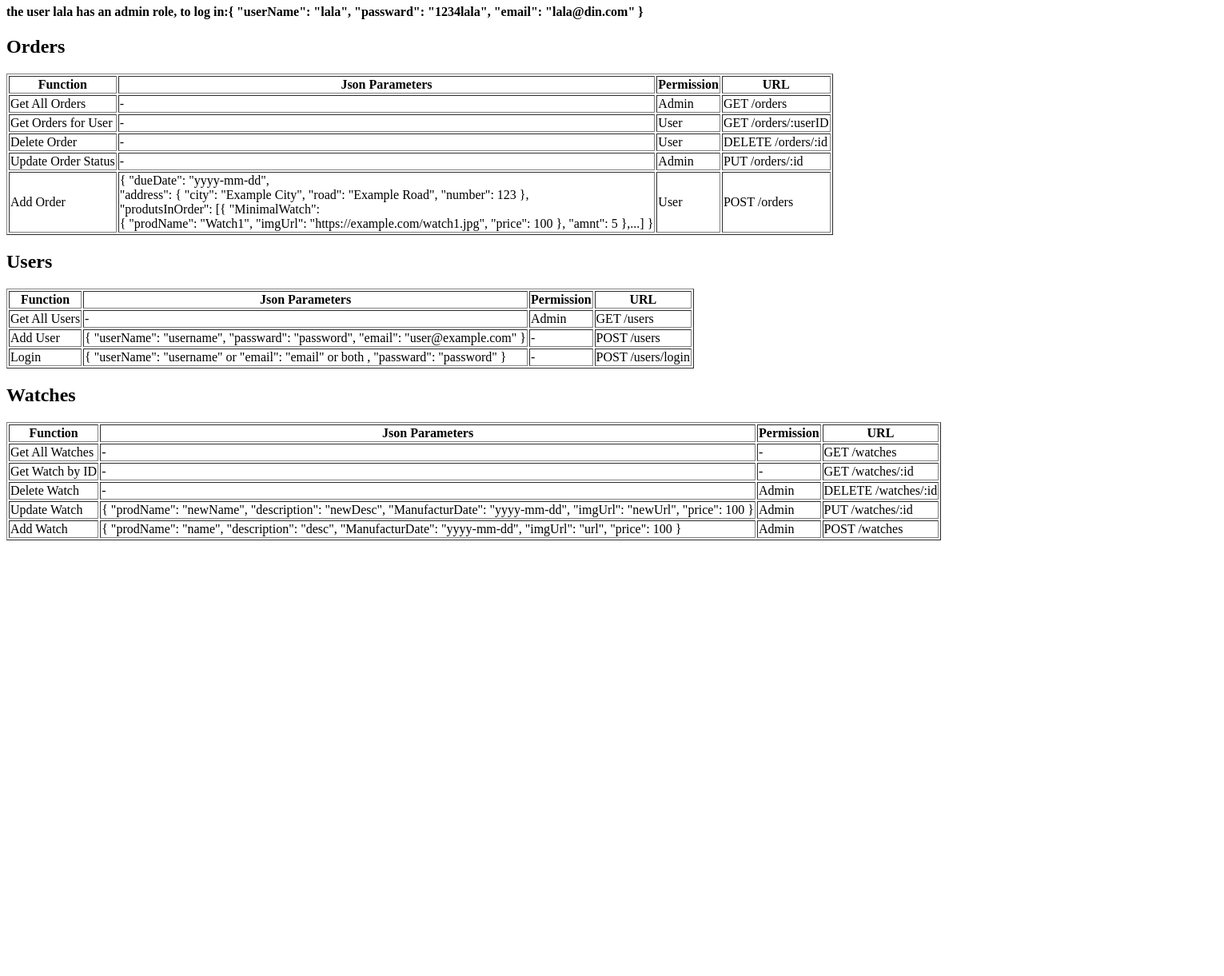
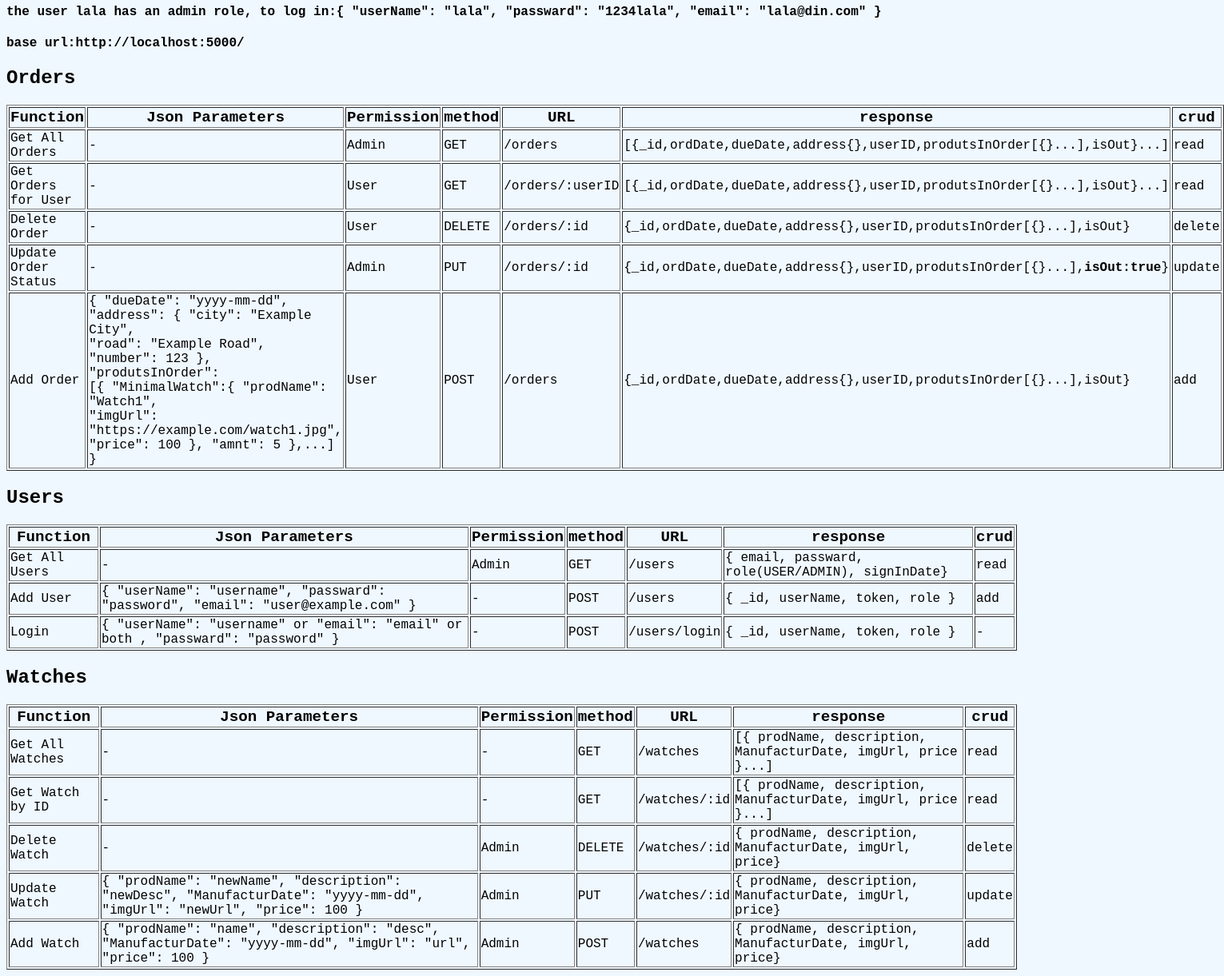
Before and after one commit to dinndei/watchServer, a website: page restApi.html in a window 1280 px wide. Shown: the part 74-1295 px from the top of the page at 80% size, 1531 px wide, since content can reach past the window. Before the commit the page ends 800 px from the top, so only its background shows below. Drawn offline with Linux system fonts and the light colour scheme.

Commit message:
last commit

```diff
--- a/controllers/order.js
+++ b/controllers/order.js
@@ -21,7 +21,7 @@ export const addOrder = async (req, res) => {
 
         let newOrder = new Order({ userID, dueDate, address, produtsInOrder, ordDate})
         await newOrder.save()
-        res.send("order added successfully")
+        res.json(newOrder)
     }
     catch(error) {
         console.error(error)
@@ -45,7 +45,7 @@ export const deleteOrder = async (req, res) => {
             return res.status(400).send("order sent allready");
             await Order.findByIdAndDelete(id);
 
-        res.json(orderWithID._id)
+        res.json(orderWithID)
 
     }
     catch (error){
--- a/controllers/user.js
+++ b/controllers/user.js
@@ -25,8 +25,8 @@ export const addUser = async (req, res) => {
         let newUser = new User({ userName, email, passward: hashedpassward })
         await newUser.save();
         let { _id, userName } = newUser;
-        let token = generateToken({ _id, userName });
-        res.json({ _id, userName, token })
+        let token = generateToken({ _id, userName,role });
+        res.json({ _id, userName, token, role })
     }
     catch (error) {
         console.error(error);
--- a/controllers/watch.js
+++ b/controllers/watch.js
@@ -7,9 +7,9 @@ export const getAllWatches = async (req, res) => {
         if (price)
             searchObject.price = price
         if (searchProdName)
-            searchObject.searchProdName = new RegExp(searchProdName, "i")
+            searchObject.prodName = new RegExp(searchProdName, "i")
         if (searchProdDesc)
-            searchObject.searchProdDesc = new RegExp(searchProdDesc, "i")
+            searchObject.description = new RegExp(searchProdDesc, "i")
         let allWatch = await Watch.find(searchObject)
             .sort({ price: 1 })
             .skip((page - 1) * perPage)
--- a/restApi.html
+++ b/restApi.html
@@ -4,19 +4,33 @@
     <meta charset="UTF-8">
     <meta name="viewport" content="width=device-width, initial-scale=1.0">
     <title>REST API Documentation</title>
+    <style>
+        body{
+            background-color: aliceblue;
+            font-family: monospace,'Courier New', Courier;
+
+        }
+        thead{
+            font-size: larger;
+        }
+    </style>
 </head>
 <body>
     <h1>REST API Documentation</h1>
 <h4>the user lala has an admin role, to log in:{ "userName": "lala", "passward": "1234lala", "email": "lala@din.com" }</h4>
-    <!-- Orders Functions -->
+<h4>base url:http://localhost:5000/</h4>
+<!-- Orders Functions -->
     <h2>Orders</h2>
     <table border="1">
         <thead>
             <tr>
-                <th>Function</th>
-                <th>Json Parameters</th>
-                <th>Permission</th>
-                <th>URL</th>
+                <th> Function </th>
+                <th> Json Parameters </th>
+                <th> Permission </th>
+                <th> method </th>
+                <th> URL </th>
+                <th> response </th>
+                <th> crud </th>
             </tr>
         </thead>
         <tbody>
@@ -24,42 +38,60 @@
                 <td>Get All Orders</td>
                 <td>-</td>
                 <td>Admin</td>
-                <td>GET /orders</td>
+                <td>GET</td>
+                <td> /orders</td>
+                <td>[{_id,ordDate,dueDate,address{},userID,produtsInOrder[{}...],isOut}...]</td>
+                <td>read</td>
             </tr>
             <tr>
                 <td>Get Orders for User</td>
                 <td>-</td>
                 <td>User</td>
-                <td>GET /orders/:userID</td>
+                <td>GET</td>
+                <td> /orders/:userID</td>
+                <td>[{_id,ordDate,dueDate,address{},userID,produtsInOrder[{}...],isOut}...]</td>
+                <td>read</td>
+
             </tr>
             <tr>
                 <td>Delete Order</td>
                 <td>-</td>
                 <td>User</td>
-                <td>DELETE /orders/:id</td>
+                <td>DELETE</td>
+                <td> /orders/:id</td>
+                <td>{_id,ordDate,dueDate,address{},userID,produtsInOrder[{}...],isOut}</td>
+                <td>delete</td>
             </tr>
             <tr>
                 <td>Update Order Status</td>
                 <td>-</td>
                 <td>Admin</td>
-                <td>PUT /orders/:id</td>
+                <td>PUT</td>
+                <td> /orders/:id</td>
+                <td>{_id,ordDate,dueDate,address{},userID,produtsInOrder[{}...],<strong>isOut:true</strong>}</td>
+                <td>update</td>
             </tr>
             <tr>
                 <td>Add Order</td>
                 <td>{ "dueDate": "yyyy-mm-dd",<br> "address":  {
-                    "city": "Example City",
-                    "road": "Example Road",
+                    "city": "Example City",<br>
+                    "road": "Example Road",<br>
                     "number": 123
-                  },<br> "produtsInOrder": [{
-                    "MinimalWatch": <br>{
-                      "prodName": "Watch1",
+                  },<br> "produtsInOrder": <br>[{
+                    "MinimalWatch":{
+                      "prodName": "Watch1", <br>
                       "imgUrl": "https://example.com/watch1.jpg",
                       "price": 100
                     },
                     "amnt": 5
                   },...] }</td>
                 <td>User</td>
-                <td>POST /orders</td>
+                <td>POST</td>
+                <td> /orders</td>
+                <td>{_id,ordDate,dueDate,address{},userID,produtsInOrder[{}...],isOut}</td>
+
+                <td>add</td>
+
             </tr>
         </tbody>
     </table>
@@ -69,10 +101,14 @@
     <table border="1">
         <thead>
             <tr>
-                <th>Function</th>
-                <th>Json Parameters</th>
-                <th>Permission</th>
-                <th>URL</th>
+                <th> Function </th>
+                <th> Json Parameters </th>
+                <th> Permission </th>
+                <th> method </th>
+                <th> URL </th>
+                <th> response </th>
+                <th> crud </th>
+
             </tr>
         </thead>
         <tbody>
@@ -80,19 +116,33 @@
                 <td>Get All Users</td>
                 <td>-</td>
                 <td>Admin</td>
-                <td>GET /users</td>
+                <td>GET</td>
+                <td> /users</td>
+                <td>{
+                    email,
+                    passward,
+                    role(USER/ADMIN),
+                    signInDate}</td>
+                <td>read</td>
             </tr>
             <tr>
                 <td>Add User</td>
                 <td>{ "userName": "username", "passward": "password", "email": "user@example.com" }</td>
                 <td>-</td>
-                <td>POST /users</td>
+                <td>POST</td>
+                <td> /users</td>
+                <td>{ _id, userName, token, role }</td>
+                <td>add</td>
+
             </tr>
             <tr>
                 <td>Login</td>
                 <td>{ "userName": "username" or "email": "email" or both , "passward": "password" }  </td>
                 <td>-</td>
-                <td>POST /users/login</td>
+                <td>POST</td>
+                <td> /users/login</td>
+                <td>{ _id, userName, token, role }</td>
+                <td>-</td>
             </tr>
         </tbody>
     </table>
@@ -102,10 +152,13 @@
     <table border="1">
         <thead>
             <tr>
-                <th>Function</th>
-                <th>Json Parameters</th>
-                <th>Permission</th>
-                <th>URL</th>
+                <th> Function </th>
+                <th> Json Parameters </th>
+                <th> Permission </th>
+                <th> method </th>
+                <th> URL </th>
+                <th> response </th>
+                <th> crud </th>
             </tr>
         </thead>
         <tbody>
@@ -113,31 +166,75 @@
                 <td>Get All Watches</td>
                 <td>-</td>
                 <td>-</td>
-                <td>GET /watches</td>
+                <td>GET</td>
+                <td> /watches</td>
+                <td>[{
+                    prodName,
+                    description,
+                    ManufacturDate,
+                    imgUrl,
+                    price
+                 }...]</td>
+                <td>read</td>
             </tr>
             <tr>
                 <td>Get Watch by ID</td>
                 <td>-</td>
                 <td>-</td>
-                <td>GET /watches/:id</td>
+                <td>GET</td>
+                <td> /watches/:id</td>
+                <td>[{
+                    prodName,
+                    description,
+                    ManufacturDate,
+                    imgUrl,
+                    price
+                 }...]</td>
+                <td>read</td>
             </tr>
             <tr>
                 <td>Delete Watch</td>
                 <td>-</td>
                 <td>Admin</td>
-                <td>DELETE /watches/:id</td>
+                <td>DELETE</td>
+                <td> /watches/:id</td>
+                <td>{
+                    prodName,
+                    description,
+                    ManufacturDate,
+                    imgUrl,
+                    price}</td>
+                <td>delete</td>
             </tr>
             <tr>
                 <td>Update Watch</td>
                 <td>{ "prodName": "newName", "description": "newDesc", "ManufacturDate": "yyyy-mm-dd", "imgUrl": "newUrl", "price": 100 }</td>
                 <td>Admin</td>
-                <td>PUT /watches/:id</td>
+                <td>PUT</td>
+                <td> /watches/:id</td>
+                <td>{
+                    prodName,
+                    description,
+                    ManufacturDate,
+                    imgUrl,
+                    price}</td>
+                <td>update</td>
+
             </tr>
             <tr>
                 <td>Add Watch</td>
                 <td>{ "prodName": "name", "description": "desc", "ManufacturDate": "yyyy-mm-dd", "imgUrl": "url", "price": 100 }</td>
                 <td>Admin</td>
-                <td>POST /watches</td>
+                <td>POST</td>
+                <td> /watches</td>
+                <td>{
+                    prodName,
+                    description,
+                    ManufacturDate,
+                    imgUrl,
+                    price}</td>
+                <td>add</td>
+
             </tr>
         </tbody>
     </table>
```
